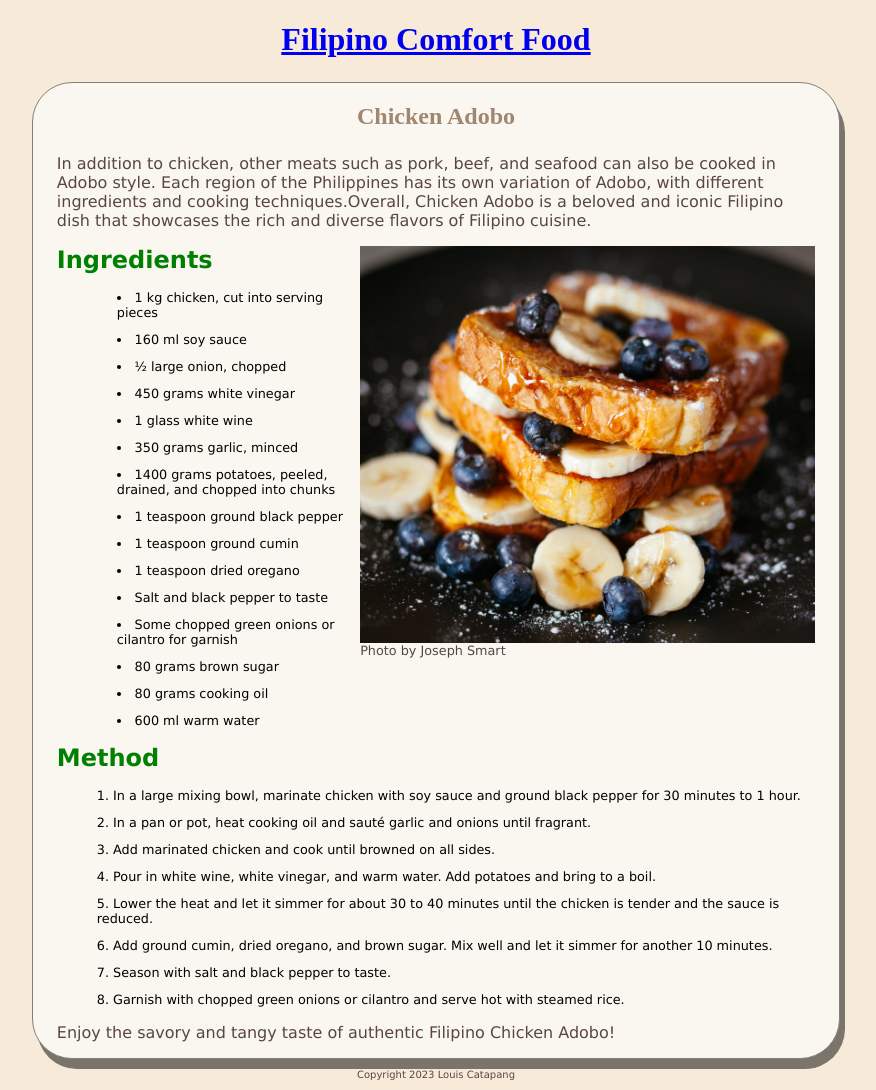
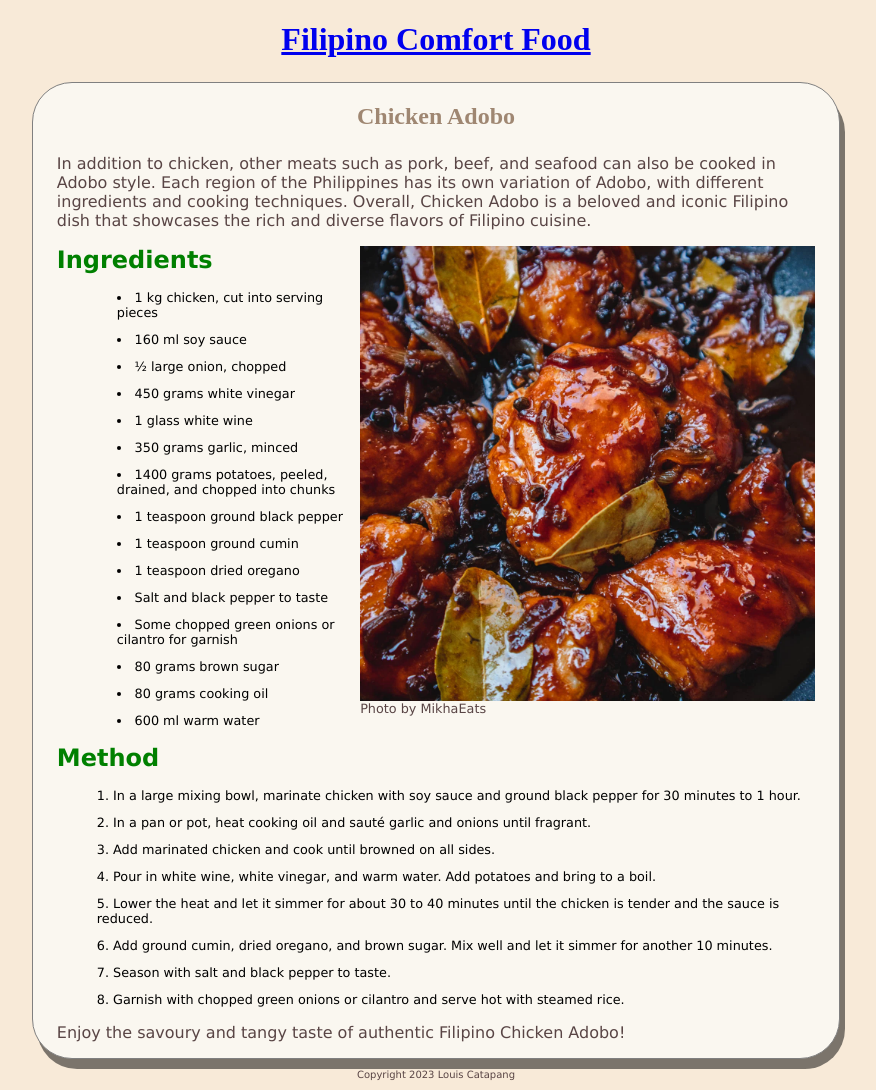
Before and after one commit to Loohwis/Recipe1, a Jekyll site: the page built from _recipes/recipe1.md, in a window 1280 px wide. Shown: the whole page, without its empty margins (204-1080 px from the left). Built offline with Jekyll 4.4.1, drawn with Linux system fonts in a browser that asks for light colours.

Commit message:
Update Recipe “recipe1”

```diff
--- a/_recipes/recipe1.md
+++ b/_recipes/recipe1.md
@@ -5,9 +5,9 @@ order: 1
 layout: recipe
 published: true
 ---
-In addition to chicken, other meats such as pork, beef, and seafood can also be cooked in Adobo style. Each region of the Philippines has its own variation of Adobo, with different ingredients and cooking techniques.Overall, Chicken Adobo is a beloved and iconic Filipino dish that showcases the rich and diverse flavors of Filipino cuisine.
+In addition to chicken, other meats such as pork, beef, and seafood can also be cooked in Adobo style. Each region of the Philippines has its own variation of Adobo, with different ingredients and cooking techniques. Overall, Chicken Adobo is a beloved and iconic Filipino dish that showcases the rich and diverse flavors of Filipino cuisine.
 
-![Delicious Plate of Toast, Blueberries and Bananas, covered in sticky maple syrup](../uploads/joseph-gonzalez-zcUgjyqEwe8-unsplash.jpg "Photo by Joseph Smart")
+![Chicken Adobo](../uploads/chicken-adobo-recipe-card.webp "Photo by MikhaEats")
 
 
 
@@ -40,4 +40,4 @@ In addition to chicken, other meats such as pork, beef, and seafood can also be
 7. Season with salt and black pepper to taste.
 8. Garnish with chopped green onions or cilantro and serve hot with steamed rice.
 
-Enjoy the savory and tangy taste of authentic Filipino Chicken Adobo!
+Enjoy the savoury and tangy taste of authentic Filipino Chicken Adobo!
```
Also changed, not shown: uploads/chicken-adobo-recipe-card.webp (added).
